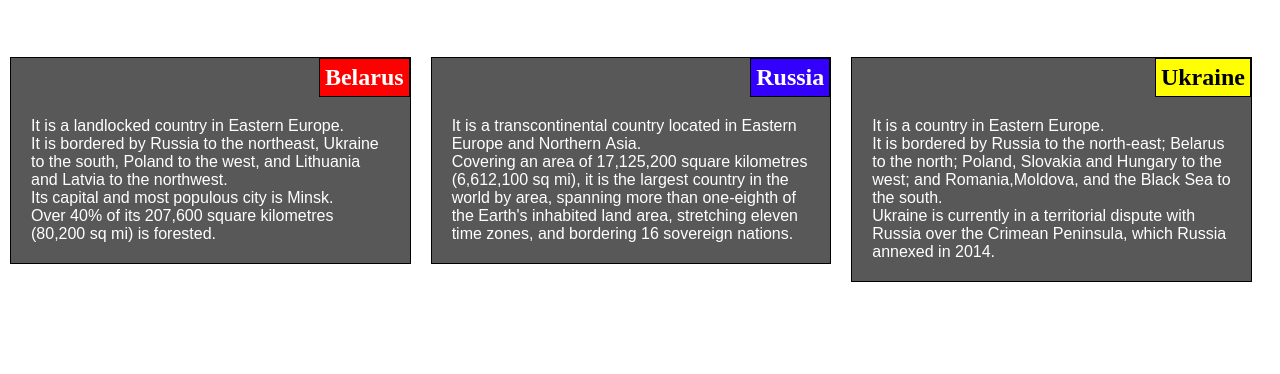
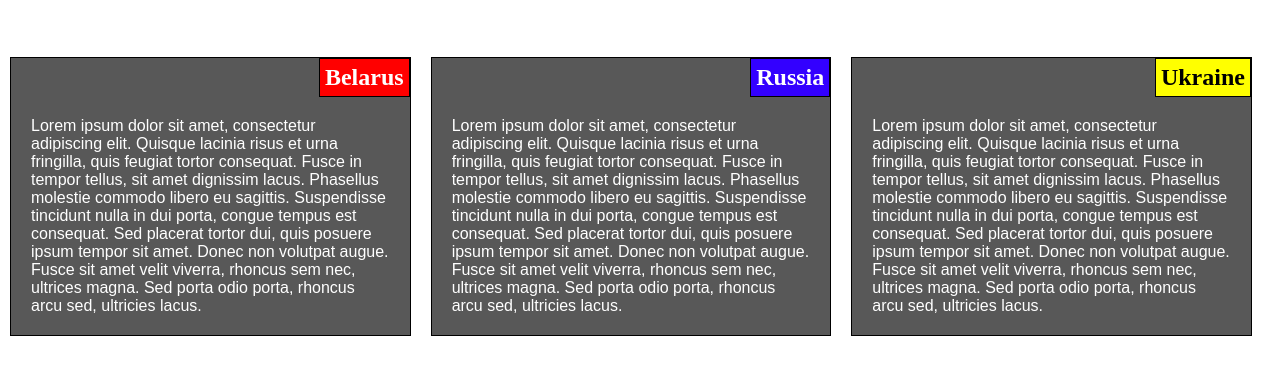
Before and after one commit to perf3ctstyle/firstassignment, a plain HTML site: page index.html in a window 1280 px wide. Shown: the part 90-464 px from the top of the page. Drawn offline with Linux system fonts and the light colour scheme.

Commit message:
Text fixing

```diff
--- a/index.html
+++ b/index.html
@@ -15,27 +15,15 @@
 
   <div class="col-desktop col-tablet col-mobile">
     <h2 id="by" class="title">Belarus</h2>
-    <p>It is a landlocked country in Eastern Europe. <br />
-      It is bordered by Russia to the northeast, Ukraine to the south, Poland to the west, and Lithuania and Latvia to
-      the northwest. <br />
-      Its capital and most populous city is Minsk. <br />
-      Over 40% of its 207,600 square kilometres (80,200 sq mi) is forested. <br /></p>
+    <p>Lorem ipsum dolor sit amet, consectetur adipiscing elit. Quisque lacinia risus et urna fringilla, quis feugiat tortor consequat. Fusce in tempor tellus, sit amet dignissim lacus. Phasellus molestie commodo libero eu sagittis. Suspendisse tincidunt nulla in dui porta, congue tempus est consequat. Sed placerat tortor dui, quis posuere ipsum tempor sit amet. Donec non volutpat augue. Fusce sit amet velit viverra, rhoncus sem nec, ultrices magna. Sed porta odio porta, rhoncus arcu sed, ultricies lacus.</p>
   </div>
   <div class="col-desktop col-tablet col-mobile">
     <h2 id="ru" class="title">Russia</h2>
-    <p>It is a transcontinental country located in Eastern Europe and&nbsp;Northern&nbsp;Asia. <br />
-      Covering an area of 17,125,200 square kilometres (6,612,100 sq mi), it is the largest country in the world by
-      area,
-      spanning more than one-eighth of the Earth's inhabited land area, stretching eleven time zones, and bordering 16
-      sovereign nations.</p>
+    <p>Lorem ipsum dolor sit amet, consectetur adipiscing elit. Quisque lacinia risus et urna fringilla, quis feugiat tortor consequat. Fusce in tempor tellus, sit amet dignissim lacus. Phasellus molestie commodo libero eu sagittis. Suspendisse tincidunt nulla in dui porta, congue tempus est consequat. Sed placerat tortor dui, quis posuere ipsum tempor sit amet. Donec non volutpat augue. Fusce sit amet velit viverra, rhoncus sem nec, ultrices magna. Sed porta odio porta, rhoncus arcu sed, ultricies lacus.</p>
   </div>
   <div id="ukraine_div" class="col-desktop col-tablet col-mobile">
     <h2 id="ua" class="title">Ukraine</h2>
-    <p>It is a country in Eastern Europe. <br />
-      It is bordered by Russia to the north-east; Belarus to the north; Poland, Slovakia and Hungary to the west;
-      and Romania,Moldova, and the Black Sea to the south. <br />
-      Ukraine is currently in a territorial dispute with Russia over the Crimean Peninsula, which Russia annexed in
-      2014.</p>
+    <p>Lorem ipsum dolor sit amet, consectetur adipiscing elit. Quisque lacinia risus et urna fringilla, quis feugiat tortor consequat. Fusce in tempor tellus, sit amet dignissim lacus. Phasellus molestie commodo libero eu sagittis. Suspendisse tincidunt nulla in dui porta, congue tempus est consequat. Sed placerat tortor dui, quis posuere ipsum tempor sit amet. Donec non volutpat augue. Fusce sit amet velit viverra, rhoncus sem nec, ultrices magna. Sed porta odio porta, rhoncus arcu sed, ultricies lacus.</p>
   </div>
 
 </body>
```
